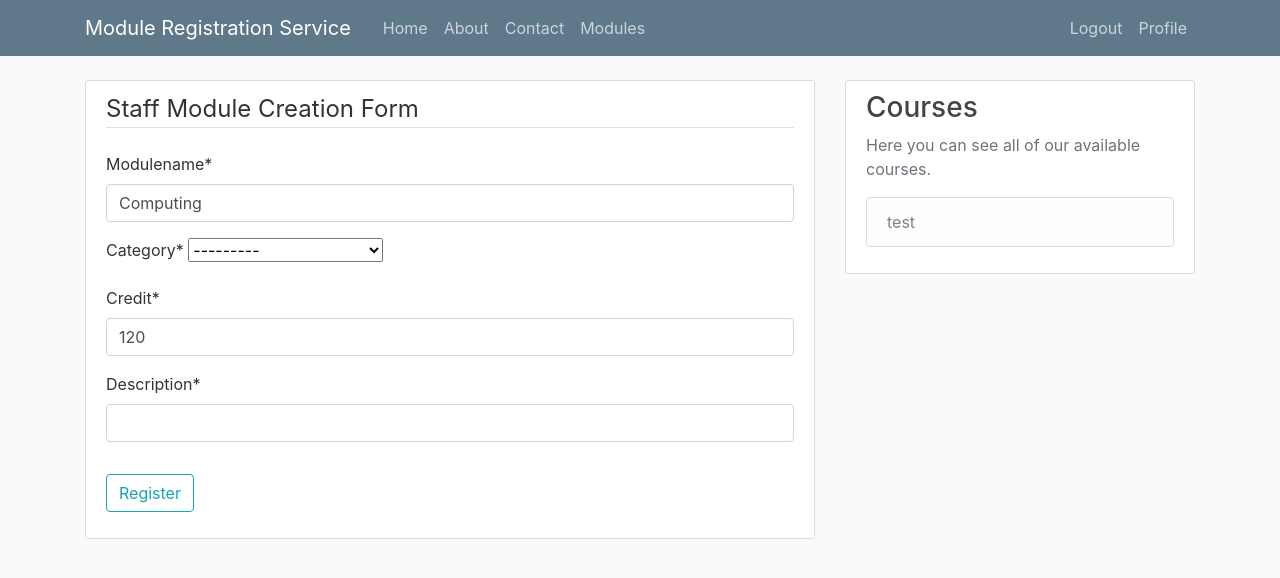
After one commit to C1026327/dcbsAssignment, a Django app: page /modules/new in a window 1280 px wide. The commit adds this page. Shown: the top 578 px of the page. Run offline with Django 5.2, Linux system fonts and the light colour scheme; a user stored in the database is signed in; some libraries are stand-ins or nearby versions.

Commit message:
Fixing logouts and enhancing Modules section.

```diff
--- a/ModuleRegistrationSystem/itregistration/models.py
+++ b/ModuleRegistrationSystem/itregistration/models.py
@@ -1,23 +1,29 @@
 from django.db import models
 from django.utils import timezone
 from django.contrib.auth.models import User
+from django.urls import reverse
 # Create your models here.
 
 class Module(models.Model):
     moduleid = models.AutoField(primary_key=True)
-    modulename= models.CharField(max_length = 100)
+    modulename= models.CharField(max_length = 100, default = 'Computing')
     category = models.CharField(max_length = 100, choices = [('Cybersecurity', 'Cybersecurity'),
                 ('Data Science', 'Data Science'),
                 ('Software Development', 'Software Development'),
                 ('Web Designing', 'Web Designing'),
                 ('VFX and Animation', 'VFX and Animation'),
                 ('Games Design', 'Games Design')])
-    credit = models.SmallIntegerField()
+    credit = models.SmallIntegerField(default = 120)
     description = models.CharField(max_length = 10000)
-    available = models.BooleanField()
+    available = models.BooleanField(default = True)
+    author = models.ForeignKey(User, related_name = 'Module', on_delete = models.CASCADE)
+    date_submitted = models.DateTimeField(default=timezone.now)
 
     def __str__(self):
-        return f'Module; {self.modulename}, Module ID; {self.moduleid}.'
+        return f'{self.modulename}, ID; {self.moduleid}.'
+
+    def get_absolute_url(self):
+        return reverse('itregistration:module_detail', kwargs={'pk':self.pk})
 
 class Course(models.Model):
     coursename=models.CharField(max_length=100, default='Course Name')
@@ -28,7 +34,7 @@ class Course(models.Model):
         return f'{self.coursename}'
 
 class Registration(models.Model):
-    student = models.ForeignKey(User, on_delete = models.CASCADE)
+    student = models.OneToOneField(User, on_delete = models.CASCADE)
     module = models.ForeignKey(Module, on_delete = models.CASCADE)
     date_of_registration = models.DateTimeField(default = timezone.now)
 
--- a/ModuleRegistrationSystem/itregistration/templates/itregistration/base.html
+++ b/ModuleRegistrationSystem/itregistration/templates/itregistration/base.html
@@ -58,13 +58,10 @@
         </div>
         <div class="col-md-4">
             <div class="content-section">
-                <h3>General Information</h3>
-                <p class='text-muted'>Lorem ipsum dolor sit amet, iudico docendi inciderint per eu, ea vis scripta senserit periculis.
+                <h3>Courses</h3>
+                <p class='text-muted'>Here you can see all of our available courses.
                     <ul class="list-group">
-                        <li class="list-group-item list-group-item-light">Latest Issues Reported</li>
-                        <li class="list-group-item list-group-item-light">IT Policies</li>
-                        <li class="list-group-item list-group-item-light">IT Regulations</li>
-                        <li class="list-group-item list-group-item-light">Upcoming Events</li>
+                        <li class="list-group-item list-group-item-light">test</li>
                     </ul>
                 </p>
             </div>
--- /dev/null
+++ b/ModuleRegistrationSystem/itregistration/templates/itregistration/module_form.html
@@ -0,0 +1,16 @@
+{% extends "itregistration/base.html" %}
+{% load crispy_forms_tags %}
+{% block content %}
+<div class="content-section">
+    <form method="POST">
+        {% csrf_token %}
+        <fieldset class="form-group">
+            <legend class="border-bottom mb-4">Staff Module Creation Form</legend>
+            {{ form | crispy }}
+        </fieldset>
+        <div class="form-group">
+            <button class="btn btn-outline-info" type="submit">Register</button>
+        </div>
+    </form>
+</div>
+{% endblock content %}
--- a/ModuleRegistrationSystem/itregistration/urls.py
+++ b/ModuleRegistrationSystem/itregistration/urls.py
@@ -1,12 +1,15 @@
 from django.urls import path
 from . import views
-
+from .views import PostListView, PostDetailView, PostCreateView, PostUpdateView, PostDeleteView
 
 app_name = 'itregistration'
 urlpatterns = [
     path('', views.home, name='home'),
     path('about', views.about, name='about'),
     path('about', views.about, name='contact'),
-    path('modules', views.modules, name='modules'),
-
+    path('modules', PostListView.as_view(), name='modules'),
+    path('modules/<int:pk>', PostDetailView.as_view(), name='module_detail'),
+    path('modules/new', PostCreateView.as_view(), name='module-create'),
+    path('modules/<int:pk>/update', PostUpdateView.as_view(), name='module-update'),
+    path('modules/<int:pk>/delete',PostDeleteView.as_view(), name='modules-delete'),
 ]
--- a/ModuleRegistrationSystem/itregistration/views.py
+++ b/ModuleRegistrationSystem/itregistration/views.py
@@ -1,5 +1,19 @@
 from django.shortcuts import render
 from .models import Module
+from django.views.generic import ListView, DetailView, CreateView, UpdateView, DeleteView
+
+from django.contrib.auth.mixins import LoginRequiredMixin, UserPassesTestMixin
+from django.views.generic import View
+
+
+def superuser_required():
+    def wrapper(wrapped):
+        class WrappedClass(UserPassesTestMixin, wrapped):
+            def test_func(self):
+                return self.request.user.is_superuser
+
+        return WrappedClass
+    return wrapper
 # Create your views here.
 
 def home(request):
@@ -15,3 +29,38 @@ def contact(request):
 def modules(request):
     module = {'modules':Module.objects.all(), 'title': 'Modules'}
     return render(request, 'itregistration/modules.html', module)
+
+class PostListView(ListView):
+    model = Module
+    template_name = 'itregistration/modules.html'
+    context_object_name = 'modules'
+    ordering = ['-date_submitted']
+    paginate_by = 3
+
+class PostDetailView(DetailView):
+    model = Module
+
+@superuser_required()
+
+class PostCreateView(CreateView):
+    model = Module
+    fields = ['modulename', 'category', 'credit', 'description']
+
+    def form_valid(self,form):
+        form.instance.author=self.request.user
+        return super().form_valid(form)
+
+class PostUpdateView(LoginRequiredMixin, UserPassesTestMixin, UpdateView):
+    model = Module
+    fields = ['category', 'credit', 'description']
+
+    def test_func(self):
+        module = self.get_object()
+        return self.request.user == module.author
+
+class PostDeleteView(LoginRequiredMixin, UserPassesTestMixin, DeleteView):
+    model=Module
+    success_url = '/modules'
+    def test_func(self):
+        module = self.get_object()
+        return self.request.user == module.author
--- a/ModuleRegistrationSystem/users/forms.py
+++ b/ModuleRegistrationSystem/users/forms.py
@@ -9,11 +9,12 @@ from .models import Profile
 
 class UserRegisterForm(UserCreationForm):
     email = forms.EmailField(label='Email Address', help_text= 'Your SHU email address. (i.e. A123465)')
-    dob = forms.DateField(label = 'Date of Birth')
+    dob = forms.DateField(label='Date of Birth', widget=forms.widgets.DateInput(attrs={'type': 'date', 'placeholder': 'yyyy-mm-dd (DOB)', 'class': 'form-control'}))
+
 
     class meta:
         model = User
-        fields = ['username', 'first_name', 'last_name', 'dob', 'email', 'country', 'city', 'password1', 'password2']
+        fields = ['username', 'first_name', 'last_name', 'dob', 'country', 'city', 'email', 'password1', 'password2']
 
 class UserUpdateForm(forms.ModelForm):
     email = forms.EmailField()
--- a/ModuleRegistrationSystem/users/templates/users/logout.html
+++ b/ModuleRegistrationSystem/users/templates/users/logout.html
@@ -4,6 +4,7 @@
     <h2> You have now been logged out. </h2>
 
     <div class = "border-top pt-3">
-        <small class="text-muted"><a class="m1-2" href="{% url 'login' %}">Login</small>
+        <a class="article-content" href="{% url 'login' %}">Login</a>
     </div>
+
 {% endblock content %}
```
Also changed, not shown: ModuleRegistrationSystem/itregistration/templates/itregistration/module_confirm_delete.html (added, +15 -0 lines), ModuleRegistrationSystem/itregistration/templates/itregistration/module_detail.html (added, +22 -0 lines), ModuleRegistrationSystem/itregistration/templates/itregistration/modules.html (+32 -2 lines), ModuleRegistrationSystem/users/templates/users/profile.html (+11 -0 lines), ModuleRegistrationSystem/users/views.py (+8 -6 lines), ModuleRegistrationSystem/db.sqlite3, ModuleRegistrationSystem/itregistration/migrations/0001_initial.py.
